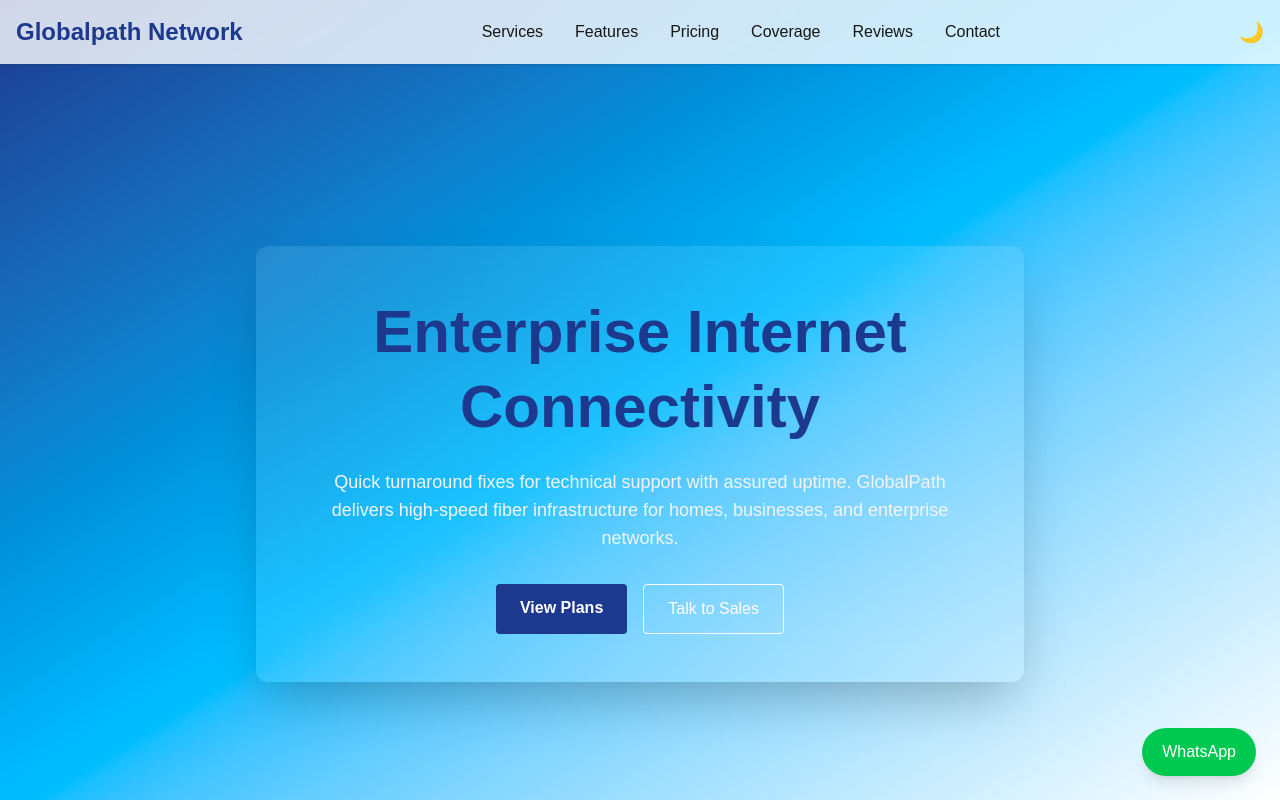
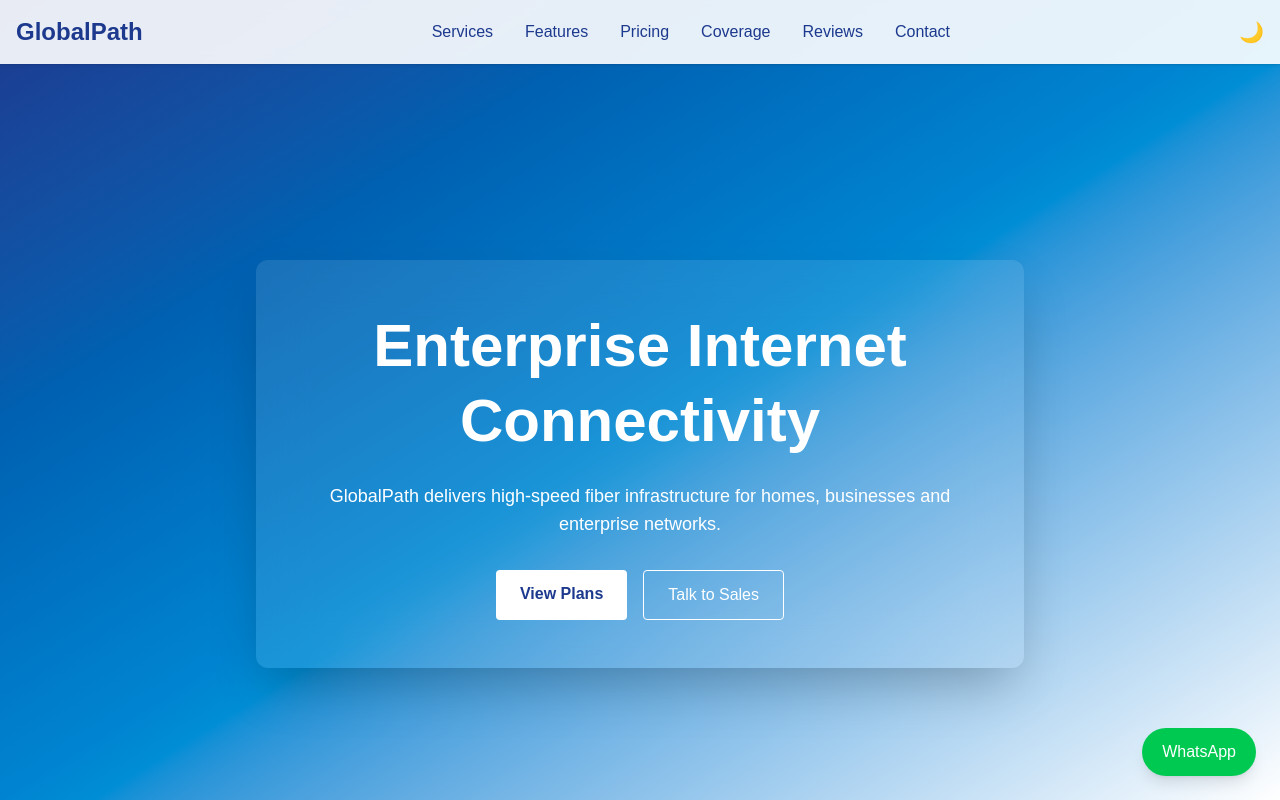
Before and after one commit to MDOluka/globalpath, a Next.js app: page / in a window 1280 px wide. Shown: the top 800 px of the page. Built offline with nearby package versions, Linux system fonts and the light colour scheme.

Commit message:
Final enterprise page.js update with colors, floating WhatsApp, packages, and ESLint fixes

```diff
--- a/src/app/page.js
+++ b/src/app/page.js
@@ -8,18 +8,25 @@ export default function Home() {
   const [dark, setDark] = useState(false);
 
   useEffect(() => {
-    if (dark) document.documentElement.classList.add("dark");
-    else document.documentElement.classList.remove("dark");
+    if (dark) {
+      document.documentElement.classList.add("dark");
+    } else {
+      document.documentElement.classList.remove("dark");
+    }
   }, [dark]);
 
   return (
-    <main className="bg-white dark:bg-gray-900 dark:text-gray-200 transition-all">
+    <main className="bg-white dark:bg-gray-900 dark:text-gray-200 transition">
 
       {/* NAVBAR */}
-      <header className="fixed top-0 w-full backdrop-blur bg-white/80 dark:bg-black/40 shadow z-50">
+      <header className="fixed top-0 w-full backdrop-blur bg-white/90 dark:bg-black/40 shadow z-50">
         <div className="max-w-7xl mx-auto flex justify-between items-center p-4">
-          <h1 className="text-2xl font-bold text-blue-900 dark:text-sky-400">Globalpath Network</h1>
-          <nav className="hidden md:flex gap-8 font-medium">
+
+          <h1 className="text-2xl font-bold text-blue-900 dark:text-sky-400">
+            GlobalPath
+          </h1>
+
+          <nav className="hidden md:flex gap-8 font-medium text-blue-900 dark:text-white">
             <a href="#services">Services</a>
             <a href="#features">Features</a>
             <a href="#pricing">Pricing</a>
@@ -27,13 +34,27 @@ export default function Home() {
             <a href="#testimonials">Reviews</a>
             <a href="#contact">Contact</a>
           </nav>
+
           <div className="flex gap-4 items-center">
-            <button onClick={() => setDark(!dark)} className="text-xl">🌙</button>
-            <button onClick={() => setMenu(!menu)} className="md:hidden text-2xl">☰</button>
+            <button
+              onClick={() => setDark(!dark)}
+              className="text-xl"
+            >
+              🌙
+            </button>
+
+            <button
+              onClick={() => setMenu(!menu)}
+              className="md:hidden text-2xl"
+            >
+              ☰
+            </button>
           </div>
+
         </div>
+
         {menu && (
-          <div className="flex flex-col p-4 gap-3 bg-white dark:bg-gray-800 md:hidden">
+          <div className="flex flex-col p-4 gap-3 bg-white dark:bg-gray-800 md:hidden text-blue-900 dark:text-white">
             <a href="#services">Services</a>
             <a href="#features">Features</a>
             <a href="#pricing">Pricing</a>
@@ -45,22 +66,36 @@ export default function Home() {
       </header>
 
       {/* HERO */}
-      <section className="min-h-screen flex items-center justify-center text-center px-6 pt-32 bg-gradient-to-br from-blue-900 via-sky-400 to-white text-white">
+      <section className="min-h-screen flex items-center justify-center text-center px-6 pt-32 bg-gradient-to-br from-blue-900 via-sky-600 to-white text-white dark:text-gray-200">
         <motion.div
-          initial={{ opacity: 0, y: 40 }}
-          animate={{ opacity: 1, y: 0 }}
-          transition={{ duration: 1 }}
-          className="max-w-3xl backdrop-blur-xl bg-white/10 p-12 rounded-xl shadow-2xl"
+          initial={{ opacity:0, y:40 }}
+          animate={{ opacity:1, y:0 }}
+          transition={{ duration:1 }}
+          className="max-w-3xl backdrop-blur-xl bg-white/10 dark:bg-black/30 p-12 rounded-xl shadow-2xl"
         >
-          <h1 className="text-5xl md:text-6xl font-bold leading-tight text-blue-900 dark:text-white">
+          <h1 className="text-5xl md:text-6xl font-bold leading-tight">
             Enterprise Internet Connectivity
           </h1>
-          <p className="mt-6 text-lg text-gray-100 dark:text-gray-200">
-            Quick turnaround fixes for technical support with assured uptime. GlobalPath delivers high-speed fiber infrastructure for homes, businesses, and enterprise networks.
+
+          <p className="mt-6 text-lg">
+            GlobalPath delivers high-speed fiber infrastructure for homes,
+            businesses and enterprise networks.
           </p>
-          <div className="flex justify-center gap-4 mt-8 flex-wrap">
-            <a href="#pricing" className="bg-blue-900 hover:bg-sky-400 transition px-6 py-3 rounded font-semibold text-white">View Plans</a>
-            <a href="#contact" className="border border-white px-6 py-3 rounded hover:bg-white hover:text-blue-900 transition">Talk to Sales</a>
+
+          <div className="flex justify-center gap-4 mt-8">
+            <a
+              href="#pricing"
+              className="bg-white text-blue-900 px-6 py-3 rounded font-semibold"
+            >
+              View Plans
+            </a>
+
+            <a
+              href="#contact"
+              className="border border-white px-6 py-3 rounded"
+            >
+              Talk to Sales
+            </a>
           </div>
         </motion.div>
       </section>
@@ -68,16 +103,18 @@ export default function Home() {
       {/* STATS */}
       <section className="py-24 bg-gray-50 dark:bg-gray-800">
         <div className="max-w-7xl mx-auto grid md:grid-cols-4 gap-10 text-center">
-          <Stat number="10k+" label="Customers" />
-          <Stat number="99.9%" label="Network Uptime" />
-          <Stat number="24/7" label="Support" />
-          <Stat number="15+" label="Cities" />
+          <Stat number="10k+" label="Customers"/>
+          <Stat number="99.9%" label="Network Uptime"/>
+          <Stat number="24/7" label="Support"/>
+          <Stat number="15+" label="Cities"/>
         </div>
       </section>
 
       {/* SERVICES */}
       <section id="services" className="py-24 px-6 max-w-7xl mx-auto">
-        <h2 className="text-4xl font-bold text-center mb-16">Our Solutions</h2>
+        <h2 className="text-4xl font-bold text-center mb-16">
+          Our Solutions
+        </h2>
         <div className="grid md:grid-cols-3 gap-10">
           <Service title="Residential Internet" text="High-speed fiber designed for modern homes." />
           <Service title="Business Connectivity" text="Dedicated bandwidth for companies and enterprises." />
@@ -88,135 +125,170 @@ export default function Home() {
       {/* FEATURES */}
       <section id="features" className="py-24 bg-gray-50 dark:bg-gray-800 px-6">
         <div className="max-w-7xl mx-auto">
-          <h2 className="text-4xl font-bold text-center mb-16">Why Choose GlobalPath</h2>
+          <h2 className="text-4xl font-bold text-center mb-16">
+            Why Choose GlobalPath
+          </h2>
           <div className="grid md:grid-cols-4 gap-10 text-center">
-            <Feature text="Low Latency Fiber" />
-            <Feature text="Redundant Infrastructure" />
-            <Feature text="Enterprise Monitoring" />
-            <Feature text="Rapid Deployment" />
+            <Feature text="Low Latency Fiber"/>
+            <Feature text="Redundant Infrastructure"/>
+            <Feature text="Enterprise Monitoring"/>
+            <Feature text="Rapid Deployment"/>
           </div>
         </div>
       </section>
 
       {/* LOGO CLOUD */}
       <section className="py-20 text-center">
-        <h3 className="text-gray-500 mb-8">Trusted by growing companies</h3>
+        <h3 className="text-gray-500 mb-8">
+          Trusted by growing companies
+        </h3>
         <div className="flex justify-center flex-wrap gap-8 opacity-70">
-          <Logo name="TechCorp" />
-          <Logo name="CloudNet" />
-          <Logo name="DataGrid" />
-          <Logo name="NetSystems" />
+          <Logo name="TechCorp"/>
+          <Logo name="CloudNet"/>
+          <Logo name="DataGrid"/>
+          <Logo name="NetSystems"/>
         </div>
       </section>
 
       {/* COVERAGE */}
       <section id="coverage" className="py-24 px-6 text-center">
-        <h2 className="text-4xl font-bold mb-8">Coverage</h2>
-        <p className="max-w-xl mx-auto">Expanding fiber connectivity across major cities and growing regions.</p>
-        <div className="mt-12 h-64 bg-gray-200 dark:bg-gray-700 rounded-lg flex items-center justify-center">Coverage Map</div>
+        <h2 className="text-4xl font-bold mb-8">
+          Coverage
+        </h2>
+        <p className="max-w-xl mx-auto">
+          Expanding fiber connectivity across major cities and growing regions.
+        </p>
+        <div className="mt-12 h-64 bg-gray-200 dark:bg-gray-700 rounded-lg flex items-center justify-center">
+          Coverage Map
+        </div>
       </section>
 
       {/* PRICING */}
       <section id="pricing" className="py-24 px-6 max-w-7xl mx-auto">
-        <h2 className="text-4xl font-bold text-center mb-16">Plans</h2>
+        <h2 className="text-4xl font-bold text-center mb-16">
+          Plans
+        </h2>
         <div className="grid md:grid-cols-3 gap-10">
-          <Price name="Blazing Speed" price="150k UGX" speed="15 Mbps" />
-          <Price name="Ultra Speed" price="250k UGX" speed="30 Mbps" />
-          <Price name="Quantum Speed" price="350k UGX" speed="50 Mbps" />
+          <Price name="Blazing Speed" price="150k UGX" speed="15 Mbps"/>
+          <Price name="Ultra Speed" price="250k UGX" speed="30 Mbps"/>
+          <Price name="Quantum Speed" price="350k UGX" speed="50 Mbps"/>
         </div>
       </section>
 
       {/* TESTIMONIALS */}
       <section id="testimonials" className="py-24 bg-gray-50 dark:bg-gray-800">
-        <h2 className="text-4xl font-bold text-center mb-16">Customer Reviews</h2>
+        <h2 className="text-4xl font-bold text-center mb-16">
+          Customer Reviews
+        </h2>
         <div className="max-w-3xl mx-auto">
-          <Testimonial />
+          <Testimonial/>
         </div>
       </section>
 
       {/* CTA */}
       <section className="bg-blue-900 text-white py-20 text-center">
-        <h2 className="text-4xl font-bold">Ready to upgrade your connectivity?</h2>
-        <a href="#contact" className="inline-block mt-8 bg-sky-400 text-blue-900 px-8 py-3 rounded font-semibold hover:bg-white transition">Get Connected</a>
+        <h2 className="text-4xl font-bold">
+          Ready to upgrade your connectivity?
+        </h2>
+        <a
+          href="#contact"
+          className="inline-block mt-8 bg-white text-blue-900 px-8 py-3 rounded font-semibold"
+        >
+          Get Connected
+        </a>
       </section>
 
       {/* CONTACT */}
       <section id="contact" className="py-24 px-6 text-center">
-        <h2 className="text-4xl font-bold">Contact Us</h2>
+        <h2 className="text-4xl font-bold">
+          Contact Us
+        </h2>
         <p className="mt-6">Email: support@globalpath.net</p>
         <p>Phone: +256700000000</p>
-        <div className="mt-6 flex justify-center gap-4 flex-wrap">
-          <a href="mailto:support@globalpath.net" className="inline-block bg-blue-900 text-white px-6 py-3 rounded hover:bg-sky-400 transition">Send Email</a>
-        </div>
+        <a
+          href="mailto:support@globalpath.net"
+          className="inline-block mt-8 bg-blue-900 text-white px-6 py-3 rounded"
+        >
+          Send Email
+        </a>
       </section>
 
-      {/* FLOATING WHATSAPP */}
-      <a href="https://wa.me/256700000000" className="fixed bottom-6 right-6 bg-green-500 text-white px-5 py-3 rounded-full shadow-lg hover:bg-green-400 transition">
+      {/* FOOTER */}
+      <footer className="bg-gray-900 text-gray-400 py-6 text-center">
+        © {new Date().getFullYear()} GlobalPath
+      </footer>
+
+      {/* WHATSAPP FLOAT */}
+      <a
+        href="https://wa.me/256700000000"
+        className="fixed bottom-6 right-6 bg-green-500 text-white px-5 py-3 rounded-full shadow-lg z-50"
+      >
         WhatsApp
       </a>
 
-      {/* FOOTER */}
-      <footer className="bg-gray-900 text-gray-400 py-6 text-center">© {new Date().getFullYear()} GlobalPath</footer>
     </main>
   );
 }
 
 /* COMPONENTS */
-
-function Service({ title, text }) {
-  return (
-    <motion.div whileHover={{ scale: 1.05 }} className="p-8 border rounded-lg hover:shadow-lg">
+function Service({title,text}){
+  return(
+    <motion.div whileHover={{scale:1.05}} className="p-8 border rounded-lg hover:shadow-lg">
       <h3 className="font-bold text-xl mb-4">{title}</h3>
       <p>{text}</p>
     </motion.div>
-  );
+  )
 }
 
-function Feature({ text }) {
-  return (
-    <motion.div whileHover={{ scale: 1.05 }} className="bg-white dark:bg-gray-700 shadow rounded p-6">{text}</motion.div>
-  );
+function Feature({text}){
+  return(
+    <motion.div whileHover={{scale:1.05}} className="bg-white dark:bg-gray-700 shadow rounded p-6">
+      {text}
+    </motion.div>
+  )
 }
 
-function Price({ name, price, speed }) {
-  return (
-    <motion.div whileHover={{ scale: 1.05 }} className="border rounded-lg p-8 text-center hover:shadow-xl">
+function Price({name,price,speed}){
+  return(
+    <motion.div whileHover={{scale:1.05}} className="border rounded-lg p-8 text-center hover:shadow-xl">
       <h3 className="text-xl font-bold">{name}</h3>
       <p className="text-3xl font-bold my-4">{price}</p>
       <p className="mb-6">{speed}</p>
-      <button className="bg-blue-900 hover:bg-sky-400 text-white px-6 py-2 rounded transition font-semibold">Choose Plan</button>
+      <button className="bg-blue-900 text-white px-6 py-2 rounded">
+        Choose Plan
+      </button>
     </motion.div>
-  );
+  )
 }
 
-function Stat({ number, label }) {
-  return (
-    <motion.div initial={{ opacity: 0, y: 20 }} whileInView={{ opacity: 1, y: 0 }} transition={{ duration: 0.6 }}>
+function Stat({number,label}){
+  return(
+    <motion.div initial={{opacity:0,y:20}} whileInView={{opacity:1,y:0}} transition={{duration:0.6}}>
       <h3 className="text-4xl font-bold text-blue-900 dark:text-sky-400">{number}</h3>
       <p className="mt-2">{label}</p>
     </motion.div>
-  );
+  )
 }
 
-function Logo({ name }) {
-  return <div className="text-lg font-semibold">{name}</div>;
+function Logo({name}){
+  return <div className="text-lg font-semibold">{name}</div>
 }
 
-function Testimonial() {
+function Testimonial(){
   const testimonials = [
     { name: "James K", text: "GlobalPath transformed our connectivity." },
     { name: "Sarah L", text: "Extremely reliable speeds and excellent support." },
-    { name: "David O", text: "Best ISP infrastructure we&apos;ve used in years." } // escaped apostrophe
+    { name: "David O", text: "Best ISP infrastructure we've used in years." }
   ];
 
   const [i, setI] = useState(0);
 
   useEffect(() => {
     const interval = setInterval(() => {
-      setI(prev => (prev + 1) % testimonials.length); // use prev instead of i
+      setI(prev => (prev + 1) % testimonials.length);
     }, 4000);
     return () => clearInterval(interval);
-  }, [testimonials.length]); // dependency fixed
+  }, []);
 
   return (
     <motion.div
@@ -225,7 +297,7 @@ function Testimonial() {
       animate={{ opacity: 1 }}
       className="bg-white dark:bg-gray-700 shadow p-8 rounded text-center"
     >
-      <p className="italic">&quot;{testimonials[i].text}&quot;</p> {/* escaped quotes */}
+      <p className="italic">{`"${testimonials[i].text}"`}</p>
       <p className="mt-4 font-semibold">{testimonials[i].name}</p>
     </motion.div>
   );
```
